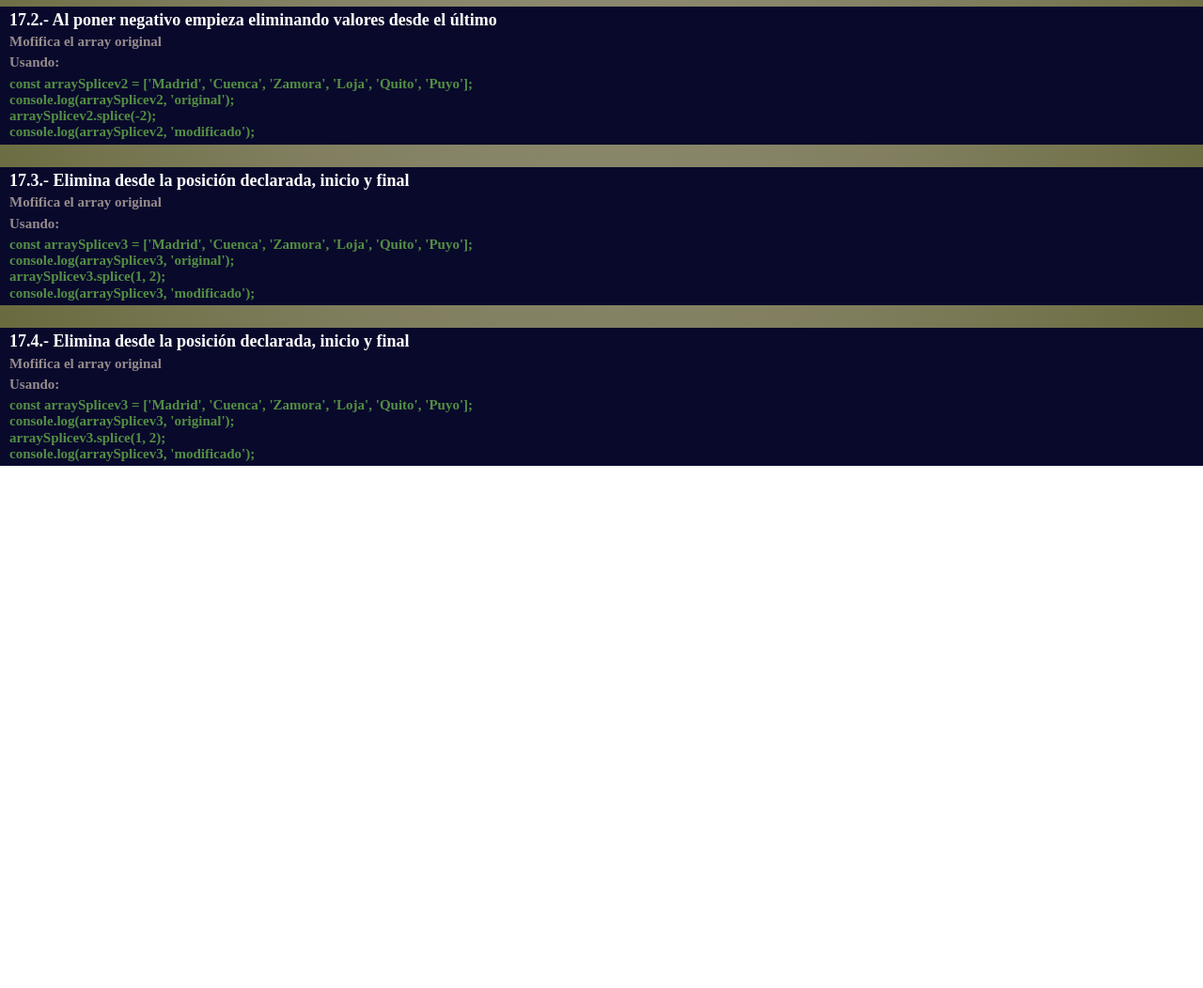
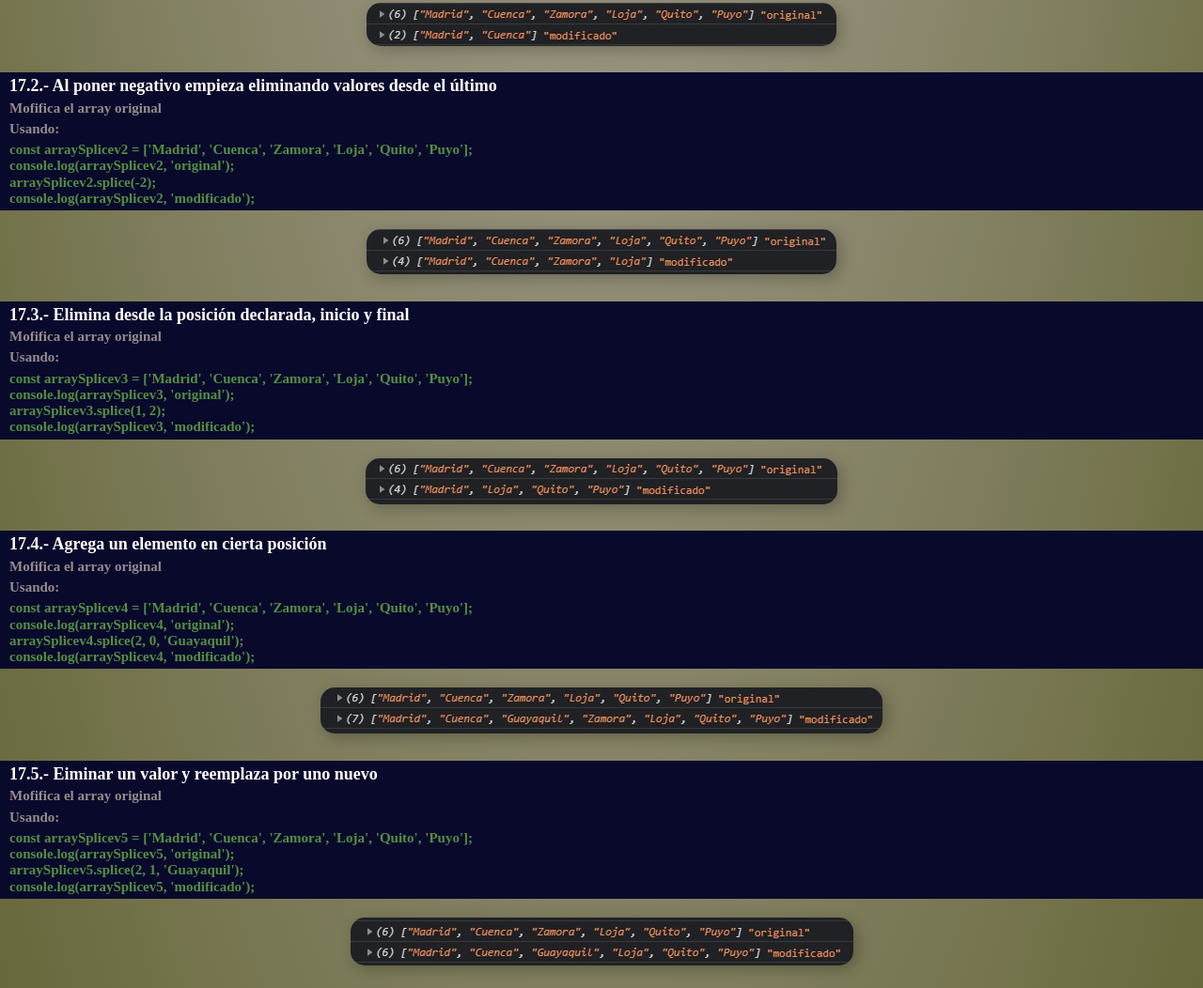
Before and after one commit to Chrisxavix/JavaScript, a plain HTML site: page clases/04-Arrays/arrays.html in a window 1280 px wide. Shown: the part 4666-5718 px from the top of the page at 94% size. Before the commit the page ends 5162 px from the top, so only its background shows below. Drawn offline with Linux system fonts and the light colour scheme.

Commit message:
feat: method splice finish

```diff
--- a/clases/04-Arrays/arrays.html
+++ b/clases/04-Arrays/arrays.html
@@ -378,9 +378,9 @@
                 </h5>
             </div>
 
-            <!-- <div class="content-img">
-                <img src="assets/16-unshift.jpg" alt="">
-            </div> -->
+            <div class="content-img">
+                <img src="assets/17-1-splice.jpg" alt="">
+            </div>
         </section>
 
         <section>
@@ -398,9 +398,9 @@
                 </h5>
             </div>
 
-            <!-- <div class="content-img">
-                <img src="assets/16-unshift.jpg" alt="">
-            </div> -->
+            <div class="content-img">
+                <img src="assets/17-2-splice.jpg" alt="">
+            </div>
         </section>
 
         <section>
@@ -418,29 +418,49 @@
                 </h5>
             </div>
 
-            <!-- <div class="content-img">
-                <img src="assets/16-unshift.jpg" alt="">
-            </div> -->
+            <div class="content-img">
+                <img src="assets/17-3-splice.jpg" alt="">
+            </div>
         </section>
 
         <section>
             <div class="itemInfo">
-                <h3 class="itemInfo__title">17.4.- Elimina desde la posición declarada, inicio y final</h3>
+                <h3 class="itemInfo__title">17.4.- Agrega un elemento en cierta posición</h3>
                 <h4 class="itemInfo__subtitle">
                     Mofifica el array original
                 </h4>
                 <h4 class="itemInfo__subtitle">Usando:</h4>
                 <h5 class="itemInfo__example">
-                    const arraySplicev3 = ['Madrid', 'Cuenca', 'Zamora', 'Loja', 'Quito', 'Puyo'];
-                    <br>console.log(arraySplicev3, 'original');
-                    <br>arraySplicev3.splice(1, 2);
-                    <br>console.log(arraySplicev3, 'modificado');
+                    const arraySplicev4 = ['Madrid', 'Cuenca', 'Zamora', 'Loja', 'Quito', 'Puyo'];
+                    <br>console.log(arraySplicev4, 'original');
+                    <br>arraySplicev4.splice(2, 0, 'Guayaquil');
+                    <br>console.log(arraySplicev4, 'modificado');
                 </h5>
             </div>
 
-            <!-- <div class="content-img">
-                <img src="assets/16-unshift.jpg" alt="">
-            </div> -->
+            <div class="content-img">
+                <img src="assets/17-4-splice.jpg" alt="">
+            </div>
+        </section>
+
+        <section>
+            <div class="itemInfo">
+                <h3 class="itemInfo__title">17.5.- Eiminar un valor y reemplaza por uno nuevo</h3>
+                <h4 class="itemInfo__subtitle">
+                    Mofifica el array original
+                </h4>
+                <h4 class="itemInfo__subtitle">Usando:</h4>
+                <h5 class="itemInfo__example">
+                    const arraySplicev5 = ['Madrid', 'Cuenca', 'Zamora', 'Loja', 'Quito', 'Puyo'];
+                    <br>console.log(arraySplicev5, 'original');
+                    <br>arraySplicev5.splice(2, 1, 'Guayaquil');
+                    <br>console.log(arraySplicev5, 'modificado');
+                </h5>
+            </div>
+
+            <div class="content-img">
+                <img src="assets/17-5-splice.jpg" alt="">
+            </div>
         </section>
     </section>
     <!-- ---------- 17.- Método splice ---------- -->
```
Also changed, not shown: clases/04-Arrays/assets/17-1-splice.jpg (added), clases/04-Arrays/assets/17-2-splice.jpg (added), clases/04-Arrays/assets/17-3-splice.jpg (added), clases/04-Arrays/assets/17-4-splice.jpg (added), clases/04-Arrays/assets/17-5-splice.jpg (added).
